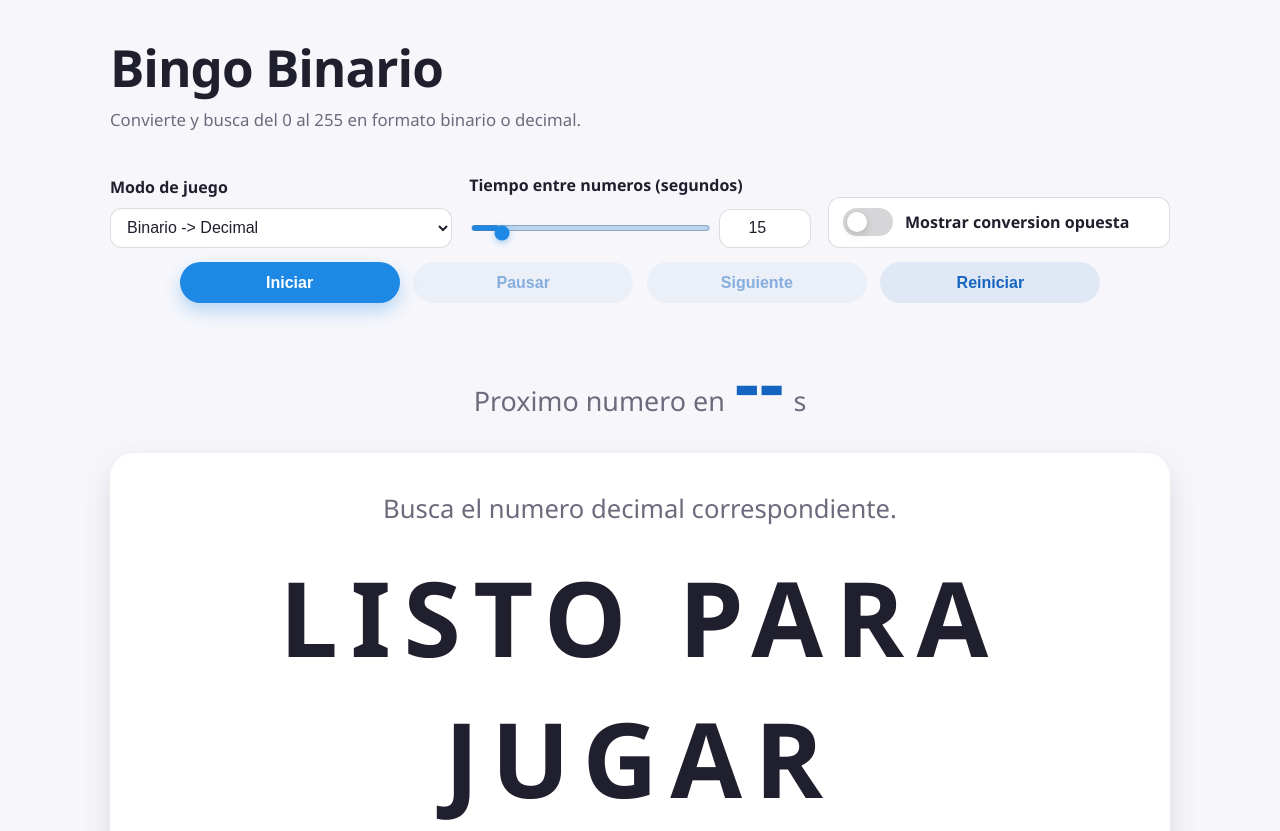
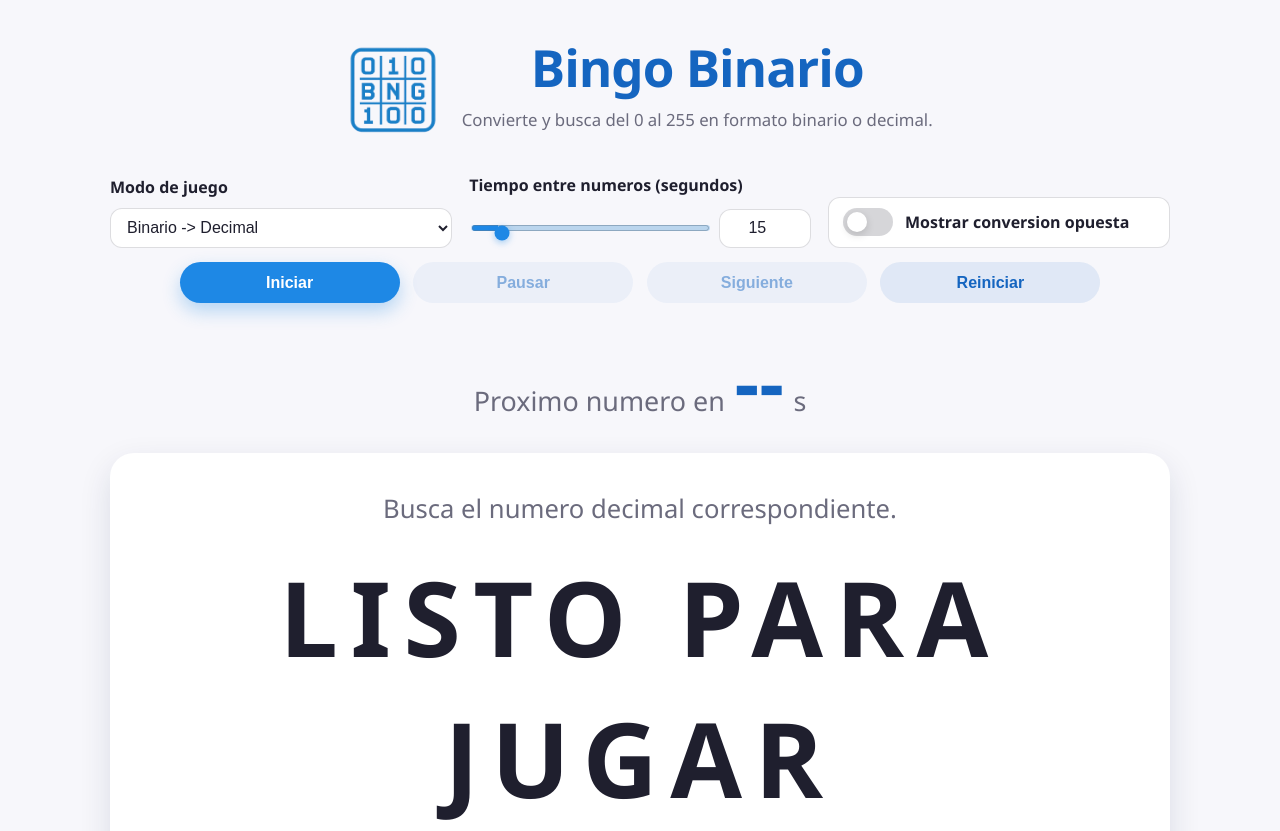
Before and after one commit to javier-feijoo/bingo-binario, a plain HTML site: page index.html in a window 1280 px wide. Shown: the top 831 px of the page. Drawn offline with Linux system fonts and the light colour scheme.

Commit message:
Actualizado logo, creditos, CSS e readme

```diff
--- a/index.html
+++ b/index.html
@@ -9,8 +9,11 @@
 <body>
     <main class="app-shell">
         <header class="app-header">
-            <h1>Bingo Binario</h1>
-            <p class="tagline">Convierte y busca del 0 al 255 en formato binario o decimal.</p>
+            <img class="app-logo" src="logo_bingo_binario.png" alt="Logo Bingo Binario">
+            <div class="app-title">
+                <h1>Bingo Binario</h1>
+                <p class="tagline">Convierte y busca del 0 al 255 en formato binario o decimal.</p>
+            </div>
         </header>
 
         <section class="controls">
@@ -86,7 +89,12 @@
             <h2>Como jugar</h2>
             <p>Configura el modo y el intervalo deseado, presiona <strong>Iniciar</strong> y proyecta la pantalla. Cada intervalo el sistema cantara un numero entre 0 y 255, evitando repeticiones.</p>
             <p>En modo <strong>Binario -> Decimal</strong> se muestran codigos binarios de 8 bits y el alumnado debe buscarlos en cartones con numeros decimales. En modo <strong>Decimal -> Binario</strong>, ocurre lo inverso.</p>
+            <p>Descarga cartones listos para imprimir en <a href="cartones-bingo-binario.pdf" target="_blank" rel="noreferrer">cartones-bingo-binario.pdf</a>.</p>
         </section>
+
+        <footer class="app-footer">
+            Diseñado para el aula por Javier Feijóo López · Licencia CC BY-SA 4.0
+        </footer>
     </main>
 
     <script src="app.js"></script>
--- a/styles.css
+++ b/styles.css
@@ -31,10 +31,31 @@ body {
     gap: 1.6rem;
 }
 
-.app-header h1 {
+.app-header {
+    display: flex;
+    align-items: center;
+    justify-content: center;
+    gap: 1.4rem;
+}
+
+.app-logo {
+    width: clamp(62px, 9vw, 92px);
+    height: clamp(62px, 9vw, 92px);
+    object-fit: contain;
+}
+
+.app-title h1 {
     font-size: clamp(2.5rem, 4vw, 3.5rem);
     margin: 0;
     letter-spacing: -0.02em;
+    color: #1565c0;
+}
+
+.app-title {
+    display: flex;
+    flex-direction: column;
+    align-items: center;
+    text-align: center;
 }
 
 .tagline {
@@ -381,6 +402,13 @@ button:disabled {
     font-size: 0.98rem;
 }
 
+.app-footer {
+    margin-top: 1rem;
+    text-align: center;
+    font-size: 0.85rem;
+    color: var(--muted);
+}
+
 .hidden {
     display: none;
 }
```
Also changed, not shown: logo_bingo_binario.png (added), 1 other file.
